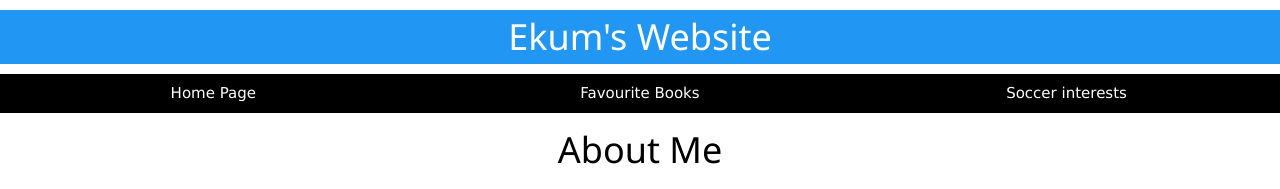
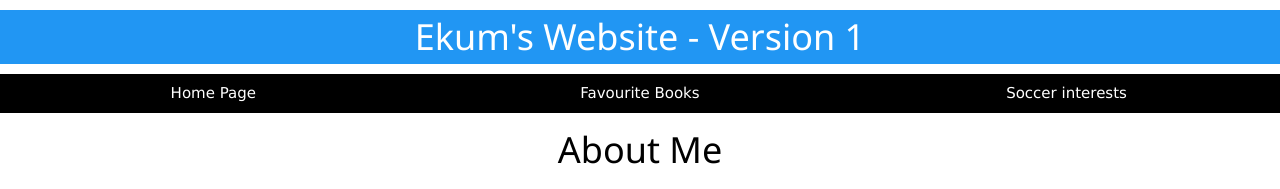
Before and after one commit to Ekum134/Ekum134.github.io, a plain HTML site: page index.html in a window 1280 px wide. Shown: the top 189 px of the page. Drawn offline with nearby package versions, Linux system fonts and the light colour scheme.

Commit message:
Update index.html

```diff
--- a/index.html
+++ b/index.html
@@ -5,7 +5,7 @@
 <link rel="stylesheet" href="https://www.w3schools.com/w3css/4/w3.css">
 <body>
 
-<h1  class="w3-center w3-blue">Ekum's Website</h1>
+<h1  class="w3-center w3-blue">Ekum's Website - Version 1</h1>
 <div class="w3-bar w3-black">
     <a href="index.html" style="width:33.33%" class="w3-bar-item w3-button w3-mobile w3-black">Home Page</a>
     <a href="Page1.html" style="width:33.33%" class="w3-bar-item w3-button w3-mobile w3-black">Favourite Books</a>
```
